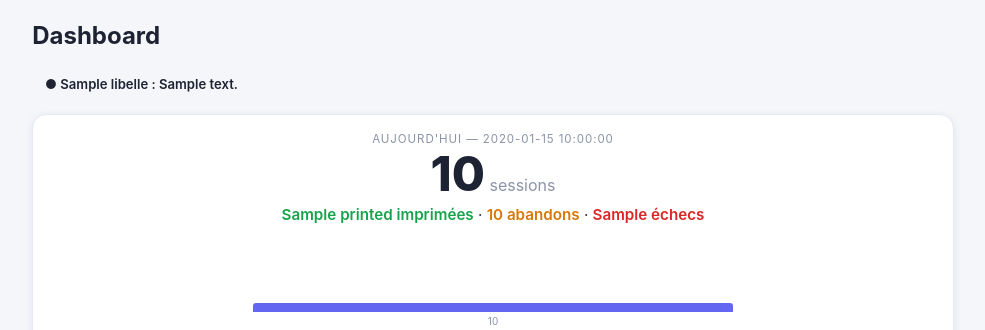
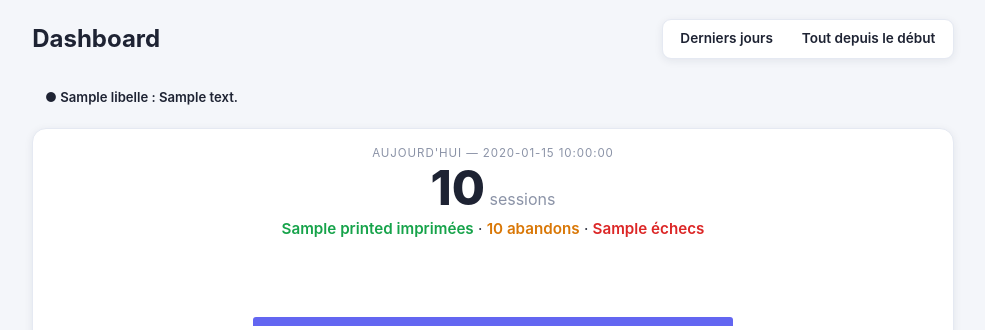
Before and after one commit to simongrossi/Photobooth_Ben, a Flask app: template web/templates/dashboard.html in a window 1280 px wide. Shown: the part 58-388 px from the top of the page, without its empty margins (147-1132 px from the left). Run offline with Flask 3, Linux system fonts and the light colour scheme; the template is opened without the code that fills it: most values are stand-ins (such as "Sample title", 1, 10 or a date in 2020).

Commit message:
feat(admin): filtre par période sur le dashboard (7 jours par défaut ou tout depuis le début)

```diff
--- a/web/routes/dashboard.py
+++ b/web/routes/dashboard.py
@@ -4,7 +4,7 @@ from __future__ import annotations
 import os
 from datetime import date
 
-from flask import Blueprint, render_template
+from flask import Blueprint, render_template, request
 
 from config import (
     INTERVALLE_CHECK_DISQUE_S,
@@ -62,9 +62,19 @@ def _construire_sante(disk: DiskMonitor, temp: TempMonitor) -> list[dict]:
 @bp.route("/")
 @require_auth
 def index():
+    periode = request.args.get("periode", "recent")
     sessions_path = os.path.join(PATH_DATA, "sessions.jsonl")
     sessions = load_sessions(sessions_path) or []
-    stats = calculer_stats(sessions)
+
+    if periode == "toutes":
+        sessions_a_calculer = sessions
+    else:
+        # Par défaut : les 7 derniers jours (depuis aujourd'hui)
+        from datetime import timedelta
+        date_seuil = (date.today() - timedelta(days=7)).strftime("%Y-%m-%d")
+        sessions_a_calculer = [s for s in sessions if s.get("ts", "") >= date_seuil]
+
+    stats = calculer_stats(sessions_a_calculer)
 
     disk = DiskMonitor(
         path=PATH_DATA,
@@ -83,7 +93,8 @@ def index():
     temp.tick()
 
     jour = stats_du_jour(sessions, date.today().strftime("%Y-%m-%d"))
-    historique = stats_par_jour(sessions, limite=14)
+    limite_hist = 100 if periode == "toutes" else 7
+    historique = stats_par_jour(sessions_a_calculer, limite=limite_hist)
     max_total = max((j["total"] for j in historique), default=0)
     for j in historique:
         j["pct_barre"] = round(j["total"] * 100 / max_total) if max_total else 0
@@ -112,4 +123,5 @@ def index():
         heures_total=heures_total,
         sessions_path=sessions_path,
         print_path=PATH_PRINT,
+        periode=periode,
     )
--- a/web/static/admin.css
+++ b/web/static/admin.css
@@ -249,3 +249,44 @@ form.inline { display: inline; margin: 0; }
   background: var(--bg); color: var(--texte);
   border: 1px solid var(--bord); border-radius: 8px; padding: .35rem .5rem;
 }
+
+/* --- Filtres du Dashboard --- */
+.dashboard-header {
+  display: flex;
+  justify-content: space-between;
+  align-items: center;
+  flex-wrap: wrap;
+  gap: 1rem;
+  margin-bottom: 1.5rem;
+}
+.dashboard-header h1 {
+  margin: 0;
+}
+.filter-group {
+  display: inline-flex;
+  background: var(--carte);
+  border: 1px solid var(--bord);
+  border-radius: 9px;
+  padding: 3px;
+  box-shadow: var(--ombre);
+}
+.btn-filter {
+  background: transparent;
+  color: var(--texte);
+  border: none;
+  border-radius: 6px;
+  padding: .4rem .9rem;
+  font-size: .85rem;
+  font-weight: 600;
+  text-decoration: none;
+  cursor: pointer;
+  transition: background 0.15s, color 0.15s;
+}
+.btn-filter:hover {
+  background: var(--na-bg);
+  text-decoration: none;
+}
+.btn-filter.active {
+  background: var(--accent);
+  color: var(--accent-tx);
+}
--- a/web/templates/dashboard.html
+++ b/web/templates/dashboard.html
@@ -1,7 +1,13 @@
 {% extends "base.html" %}
 {% block titre %}Dashboard · Photobooth{% endblock %}
 {% block contenu %}
-<h1>Dashboard</h1>
+<div class="dashboard-header">
+  <h1>Dashboard</h1>
+  <div class="filter-group">
+    <a href="?periode=recent" class="btn-filter {% if periode == 'recent' %}active{% endif %}">Derniers jours</a>
+    <a href="?periode=toutes" class="btn-filter {% if periode == 'toutes' %}active{% endif %}">Tout depuis le début</a>
+  </div>
+</div>
 
 <!-- Étage 1 : santé matériel -->
 <section class="pastilles">
```
Also changed, not shown: test_web_app.py (+36 -1 lines).
